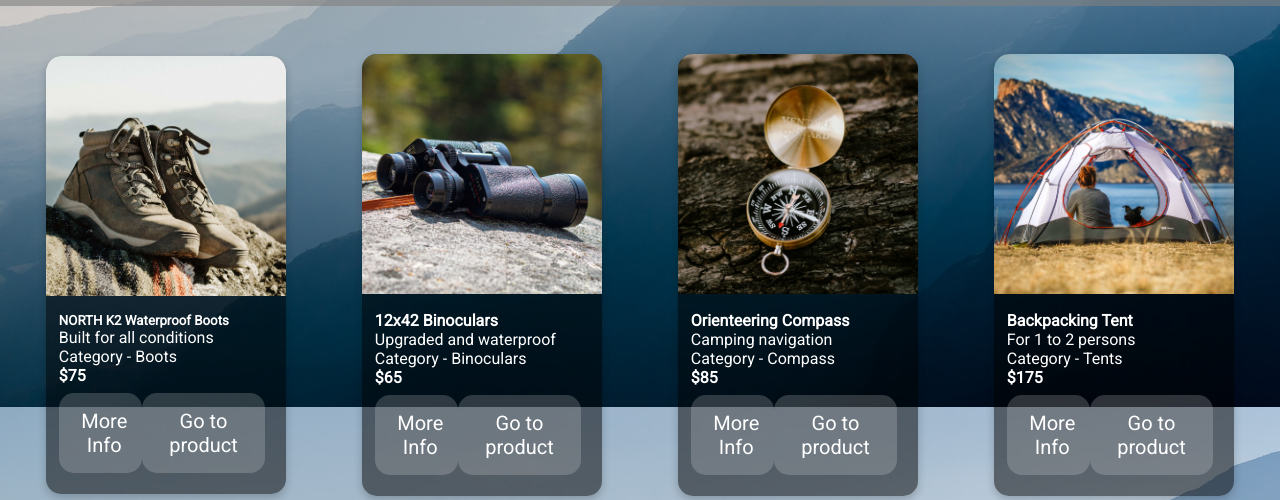
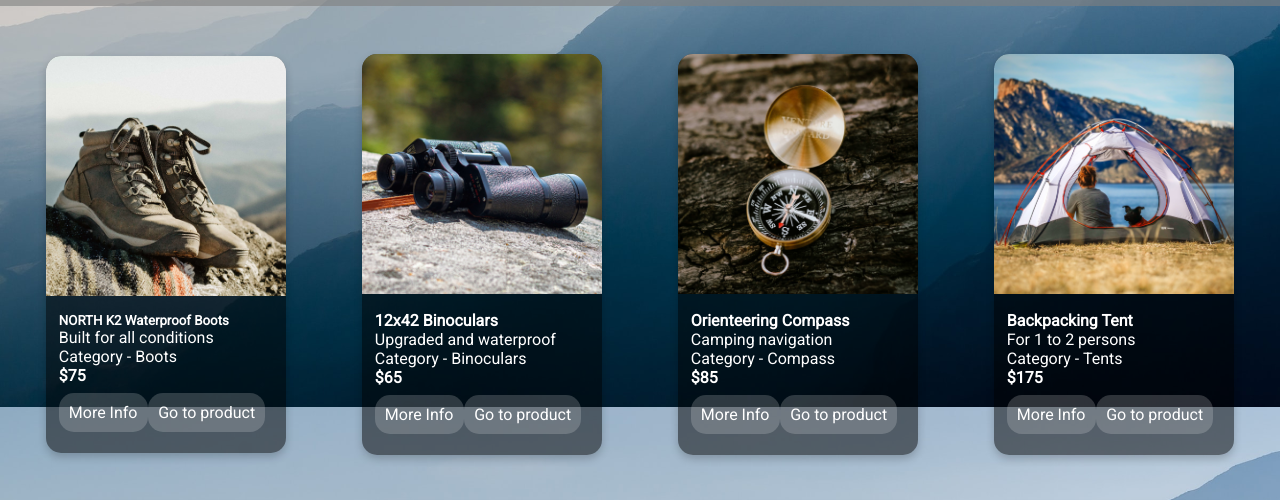
Before and after one commit to AlexanderWiklow/Project-Landing-Page, a plain HTML site: page index.html in a window 1280 px wide. Shown: the part 441-941 px from the top of the page. Drawn offline with Linux system fonts and the light colour scheme; a web font is replaced by a local one.

Commit message:
change px to rem

```diff
--- a/stylesheets/components/_dropdown-index-page.scss
+++ b/stylesheets/components/_dropdown-index-page.scss
@@ -3,18 +3,18 @@
 .dropbtn {
   color: rgb(255, 255, 255);
   // opacity: 50%;
-  padding: 16px;
-  font-size: 20px;
+  padding: 10px;
+  font-size: 1rem;
   border: none;
   cursor: pointer;
   border-radius: 15px;
   background-color: rgba(255, 255, 255, 0.182);
-  padding-right: 0.5rem;
+//   padding-right: 0.5rem;
 }
 
 .product-link-btn {
-  padding: 16px;
-  font-size: 20px;
+  padding: 10px;
+  font-size: 1rem;
     // opacity: 50%;
   background-color: rgba(255, 255, 255, 0.182);
 
```
Also changed, not shown: stylesheets/styles.css, 1 other file.
